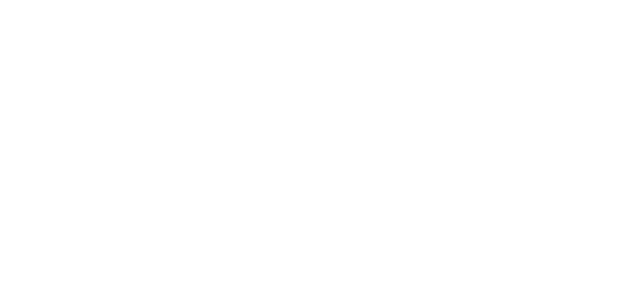
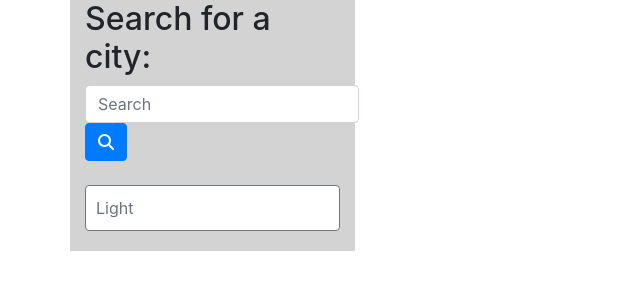
Before and after one commit to aubrey-heim/weather-dashboard, a plain HTML site: page index.html in a window 1280 px wide. Shown: the whole page, without its empty margins (0-640 px from the left). Drawn offline with nearby package versions, Linux system fonts and the light colour scheme.

Commit message:
added aside

```diff
--- a/assets/style.css
+++ b/assets/style.css
@@ -0,0 +1,15 @@
+aside {
+    background-color:lightgray;
+    padding-left: 10px;
+    padding-bottom: 20px;
+}
+
+.btn-group-vertical {
+    width:100%;
+}
+
+.btn-outline-secondary {
+    background-color: white;
+    text-align: left;
+    padding:10px;
+}
--- a/index.html
+++ b/index.html
@@ -11,12 +11,19 @@
     <header>
 
     </header>
-    <main class="container">
-        <div class="row">
-            <aside class="col-4">
-
+    <div class="container">
+        <main class="row">
+            <aside class="col-3">
+                <h2>Search for a city:</h2>
+                <form class="form-inline pb-4">
+                    <input class="form-control" type="search" placeholder="Search" aria-label="Search">
+                    <button class="btn btn-primary my-2 my-sm-0" type="submit"><i class="fas fa-search"></i></button>
+                </form>
+                <div class="btn-group-vertical">
+                    <button type="button" class="btn btn-outline-secondary">Light</button>
+                </div>
             </aside>
-            <div class="col-8">
+            <div class="col-9">
                 <section class="row">
 
                 </section>
@@ -24,14 +31,13 @@
 
                 </section>
             </div>
-        </div>
-
-    </main>
+        </main>
+    </div>
 
 
 
 
-
+    <script src="https://kit.fontawesome.com/fc39366422.js" crossorigin="anonymous"></script>
     <script src="https://code.jquery.com/jquery-3.5.1.slim.min.js" integrity="sha384-DfXdz2htPH0lsSSs5nCTpuj/zy4C+OGpamoFVy38MVBnE+IbbVYUew+OrCXaRkfj" crossorigin="anonymous"></script>
     <script src="https://cdn.jsdelivr.net/npm/popper.js@1.16.1/dist/umd/popper.min.js" integrity="sha384-9/reFTGAW83EW2RDu2S0VKaIzap3H66lZH81PoYlFhbGU+6BZp6G7niu735Sk7lN" crossorigin="anonymous"></script>
     <script src="https://stackpath.bootstrapcdn.com/bootstrap/4.5.2/js/bootstrap.min.js" integrity="sha384-B4gt1jrGC7Jh4AgTPSdUtOBvfO8shuf57BaghqFfPlYxofvL8/KUEfYiJOMMV+rV" crossorigin="anonymous"></script>
```
